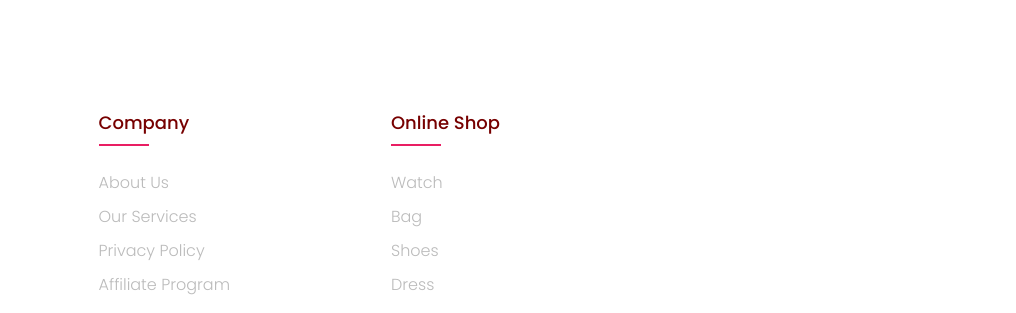
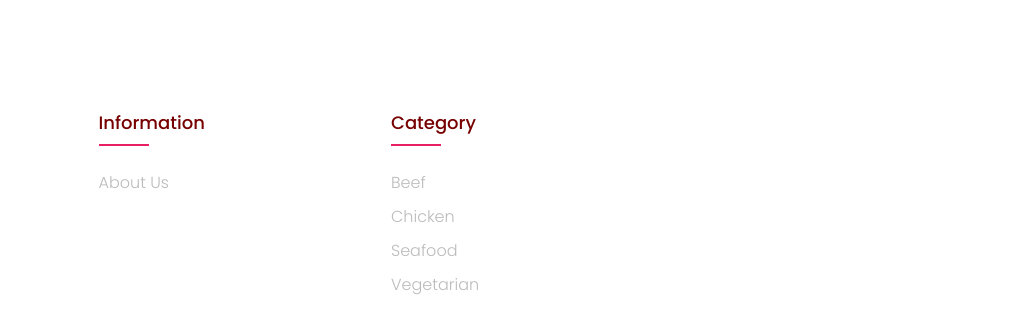
Before and after one commit to yondan-ryz/resepku, a website built with webpack: page src/templates/index.html in a window 1280 px wide. Shown: the part 601-914 px from the top of the page, 264-1280 px from the left. Built offline with nearby package versions, Linux system fonts and the light colour scheme; files whose address does not match are found by name.

Commit message:
tampilan footer

```diff
--- a/src/templates/index.html
+++ b/src/templates/index.html
@@ -7,7 +7,11 @@
 
     <link rel="apple-touch-icon" href="/icons/icon-192x192.png" />
     <link rel="icon" href="./favicon.png" />
-    <link rel="stylesheet" type="text/css" href="https://cdnjs.cloudflare.com/ajax/libs/font-awesome/5.15.1/css/all.min.css">
+    <link
+      rel="stylesheet"
+      type="text/css"
+      href="https://cdnjs.cloudflare.com/ajax/libs/font-awesome/5.15.1/css/all.min.css"
+    />
     <link
       href="https://fonts.googleapis.com/css2?family=Poppins:wght@300;400;600&display=swap"
       rel="stylesheet"
@@ -137,21 +141,18 @@
             </div>
           </div>
           <div class="footer-col">
-            <h4>company</h4>
+            <h4>Information</h4>
             <ul>
               <li><a href="#">about us</a></li>
-              <li><a href="#">our services</a></li>
-              <li><a href="#">privacy policy</a></li>
-              <li><a href="#">affiliate program</a></li>
             </ul>
           </div>
           <div class="footer-col">
-            <h4>online shop</h4>
+            <h4>Category</h4>
             <ul>
-              <li><a href="#">watch</a></li>
-              <li><a href="#">bag</a></li>
-              <li><a href="#">shoes</a></li>
-              <li><a href="#">dress</a></li>
+              <li><a href="#">Beef</a></li>
+              <li><a href="#">Chicken</a></li>
+              <li><a href="#">Seafood</a></li>
+              <li><a href="#">Vegetarian</a></li>
             </ul>
           </div>
         </div>
```
